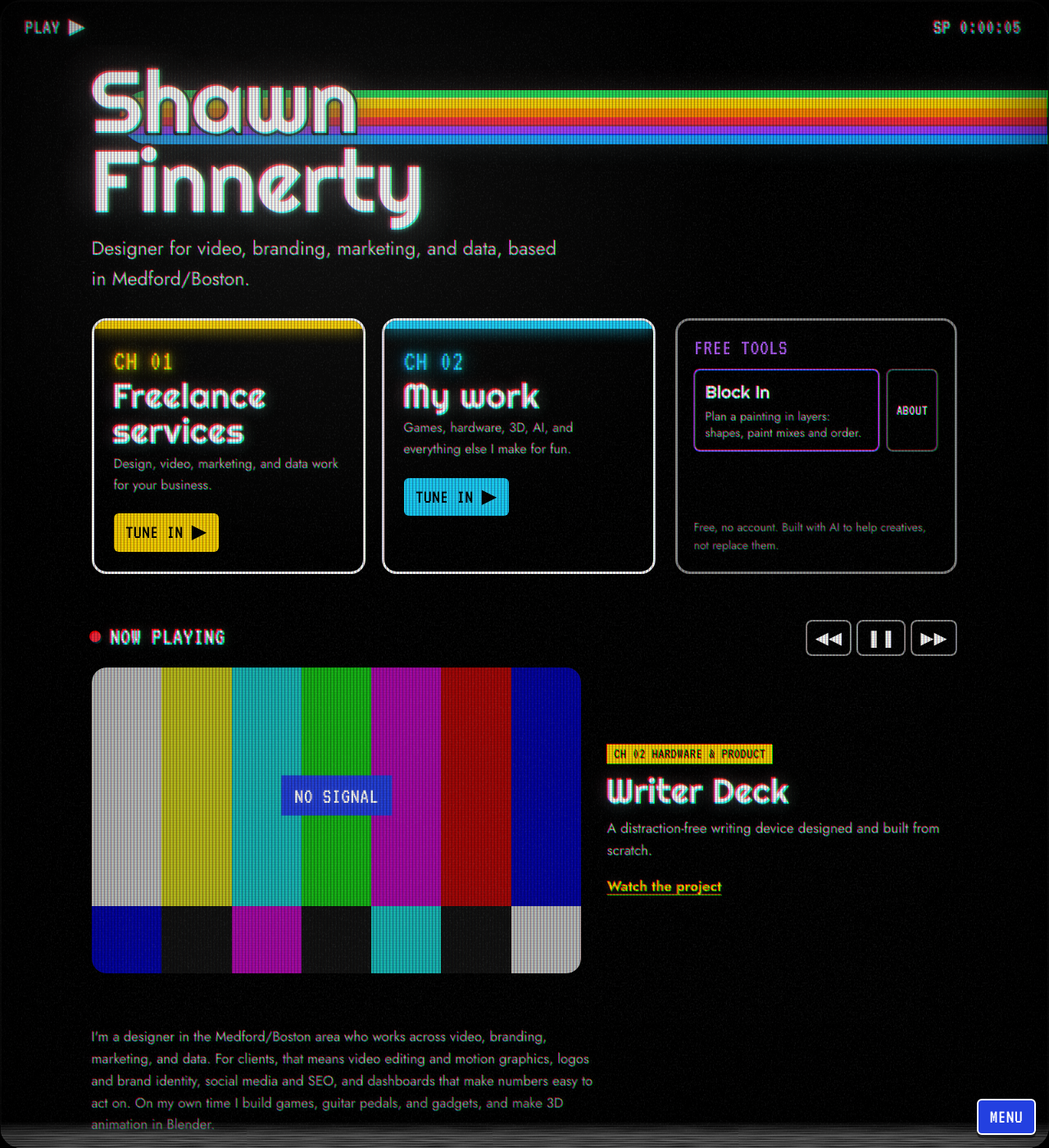
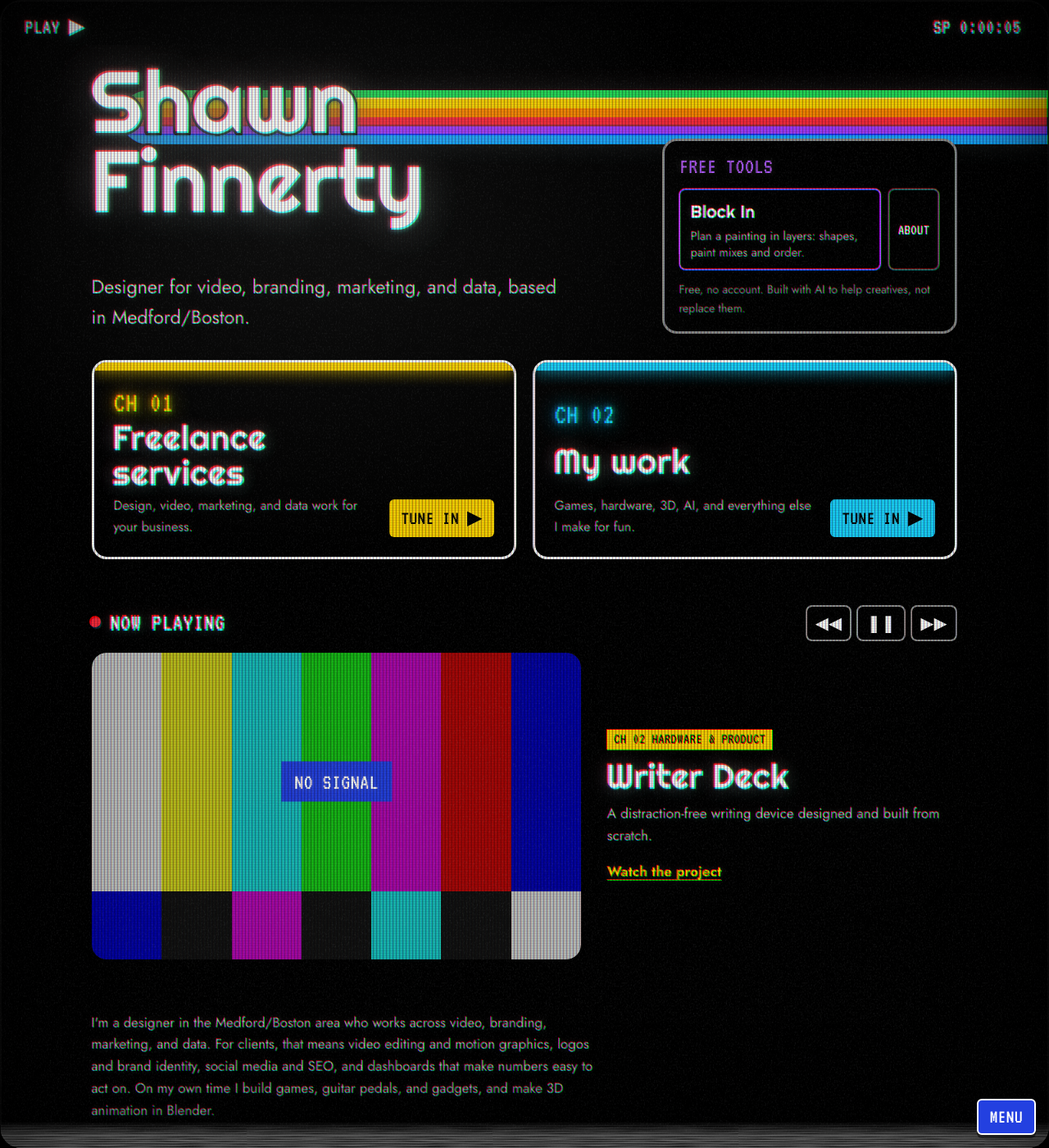
Before and after one commit to ItsNotShawn/shawnfinnerty.work, a Jekyll site: the page built from index.html, in a window 1280 px wide and 1400 px high. Shown: the whole window at 82% size. Built offline with Jekyll 4.4.1, drawn with Linux system fonts in a browser that asks for light colours; some web fonts are replaced.

Commit message:
Homepage: tools panel beside the name, full-width channel cards
Co-Authored-By: Claude Opus 5.5 <noreply@anthropic.com>
Claude-Session: https://claude.ai/code/session_01PoU4aPMQCwMMpbXj2zQyDj

```diff
--- a/assets/css/site.css
+++ b/assets/css/site.css
@@ -136,7 +136,7 @@ p { margin: 0 0 1em; }
   font-size: 1.6rem; color: #fff; text-transform: uppercase; text-shadow: 0 0 6px rgba(255,255,255,.45);
 }
 .home__main { padding-bottom: 64px; }
-.home__hero { padding: 20px 0 28px; overflow: hidden; }
+.home__hero { padding: 20px 0 32px; overflow: hidden; }
 
 .logo { position: relative; margin: 0; padding-left: max(var(--gutter), calc((100vw - var(--wrap)) / 2 + var(--gutter))); }
 .logo__stripes {
@@ -152,8 +152,7 @@ p { margin: 0 0 1em; }
   color: #fff; -webkit-text-stroke: .045em #000; paint-order: stroke fill;
 }
 .home__tagline {
-  margin: 16px 0 0; padding-left: max(var(--gutter), calc((100vw - var(--wrap)) / 2 + var(--gutter)));
-  padding-right: var(--gutter); max-width: 42ch; box-sizing: content-box;
+  margin: 16px 0 0; max-width: 42ch;
   font-size: clamp(1.15rem, 2.4vw, 1.45rem); color: #d7d7d0;
 }
 
@@ -167,8 +166,12 @@ p { margin: 0 0 1em; }
 @media (prefers-reduced-motion: reduce) { .home .home__main { animation: none; } }
 html.no-motion .home .home__main { animation: none; }
 
-.home__deck { display: grid; gap: 20px; grid-template-columns: 1fr; }
-@media (min-width: 1000px) { .home__deck { grid-template-columns: 2fr 1fr; gap: 24px; align-items: stretch; } }
+.home__sub { display: grid; gap: 20px; grid-template-columns: 1fr; align-items: end; }
+@media (min-width: 1000px) {
+  /* tools panel sits in the empty space right of "Finnerty", under the stripes */
+  .home__sub { grid-template-columns: 1fr 360px; gap: 32px; }
+  .home__sub .tools { margin-top: -100px; position: relative; z-index: 2; }
+}
 .channels { display: grid; gap: 16px; grid-template-columns: 1fr; }
 @media (min-width: 720px) { .channels { grid-template-columns: 1fr 1fr; gap: 20px; } }
 .channel {
@@ -181,9 +184,14 @@ html.no-motion .home .home__main { animation: none; }
 .channel__num { font-size: 2.2rem; line-height: 1; color: var(--ch); margin-top: 6px; }
 .channel__name { font-family: var(--font-display); font-size: clamp(1.8rem, 4.5vw, 2.6rem); line-height: 1.05; color: #fff; }
 .channel__desc { color: #bdbdb6; font-size: 1rem; }
-.channel { align-content: start; min-height: 230px; padding-top: 26px; }
+.channel { padding-top: 26px; }
+@media (min-width: 720px) {
+  .channel { grid-template-columns: 1fr auto; column-gap: 20px; align-items: end; }
+  .channel > :not(.channel__go) { grid-column: 1; }
+  .channel__go { grid-column: 2; grid-row: 1 / span 3; margin-top: 0 !important; }
+}
 .channel__go {
-  align-self: end; justify-self: start; margin-top: 18px; padding: 4px 14px;
+  align-self: end; justify-self: start; margin-top: 14px; padding: 4px 14px; white-space: nowrap;
   font-size: 1.5rem; text-transform: uppercase; color: #000; background: var(--ch); border-radius: 6px;
 }
 .channel:hover, .channel:focus-visible { border-color: var(--ch); box-shadow: 0 0 18px var(--ch); }
@@ -191,7 +199,7 @@ html.no-motion .home .home__main { animation: none; }
 
 /* Free tools panel (homepage, right side) */
 .tools {
-  display: flex; flex-direction: column; padding: 18px 20px 20px;
+  display: flex; flex-direction: column; padding: 16px 18px 16px;
   border: 3px solid rgba(255,255,255,.55); border-radius: var(--radius-screen); background: #000;
 }
 .tools__title { margin: 0 0 12px; font-size: 1.7rem; text-transform: uppercase; color: #b45cff; }
@@ -210,7 +218,7 @@ html.no-motion .home .home__main { animation: none; }
   color: #fff; text-decoration: none; border: 2px solid rgba(255,255,255,.4); border-radius: 8px;
 }
 .tool__about:hover { border-color: #fff; }
-.tools__note { margin: auto 0 0; padding-top: 14px; font-size: .88rem; color: #9a9a93; }
+.tools__note { margin: 0; padding-top: 12px; font-size: .88rem; color: #9a9a93; }
 
 
 
--- a/index.html
+++ b/index.html
@@ -17,24 +17,8 @@ description: "Shawn Finnerty is a Medford/Boston designer working across video,
       <span class="logo__stripes">{% include stripes.html %}</span>
       <span class="logo__name">Shawn<br>Finnerty</span>
     </h1>
-    <p class="home__tagline">Designer for video, branding, marketing, and data, based in Medford/Boston.</p>
-  </section>
-
-  <div class="home__deck wrap">
-    <nav class="channels" aria-label="Choose a section">
-      <a class="channel" href="/freelance/" style="--ch: #ffd500">
-        <span class="channel__num osd">CH 01</span>
-        <span class="channel__name">Freelance services</span>
-        <span class="channel__desc">Design, video, marketing, and data work for your business.</span>
-        <span class="channel__go osd">Tune in &#9654;</span>
-      </a>
-      <a class="channel" href="/portfolio/" style="--ch: #19d3ff">
-        <span class="channel__num osd">CH 02</span>
-        <span class="channel__name">My work</span>
-        <span class="channel__desc">Games, hardware, 3D, AI, and everything else I make for fun.</span>
-        <span class="channel__go osd">Tune in &#9654;</span>
-      </a>
-    </nav>
+    <div class="home__sub wrap">
+      <p class="home__tagline">Designer for video, branding, marketing, and data, based in Medford/Boston.</p>
 
     <aside class="tools" aria-labelledby="tools-title">
       <h2 class="tools__title osd" id="tools-title">Free tools</h2>
@@ -51,7 +35,23 @@ description: "Shawn Finnerty is a Medford/Boston designer working across video,
       </ul>
       <p class="tools__note">Free, no account. Built with AI to help creatives, not replace them.</p>
     </aside>
-  </div>
+    </div>
+  </section>
+
+  <nav class="channels wrap" aria-label="Choose a section">
+      <a class="channel" href="/freelance/" style="--ch: #ffd500">
+        <span class="channel__num osd">CH 01</span>
+        <span class="channel__name">Freelance services</span>
+        <span class="channel__desc">Design, video, marketing, and data work for your business.</span>
+        <span class="channel__go osd">Tune in &#9654;</span>
+      </a>
+      <a class="channel" href="/portfolio/" style="--ch: #19d3ff">
+        <span class="channel__num osd">CH 02</span>
+        <span class="channel__name">My work</span>
+        <span class="channel__desc">Games, hardware, 3D, AI, and everything else I make for fun.</span>
+        <span class="channel__go osd">Tune in &#9654;</span>
+      </a>
+  </nav>
 
   {% if featured.size > 0 %}
   <section class="nowplaying wrap" aria-roledescription="carousel" aria-label="Now playing: featured projects" data-nowplaying>
```
